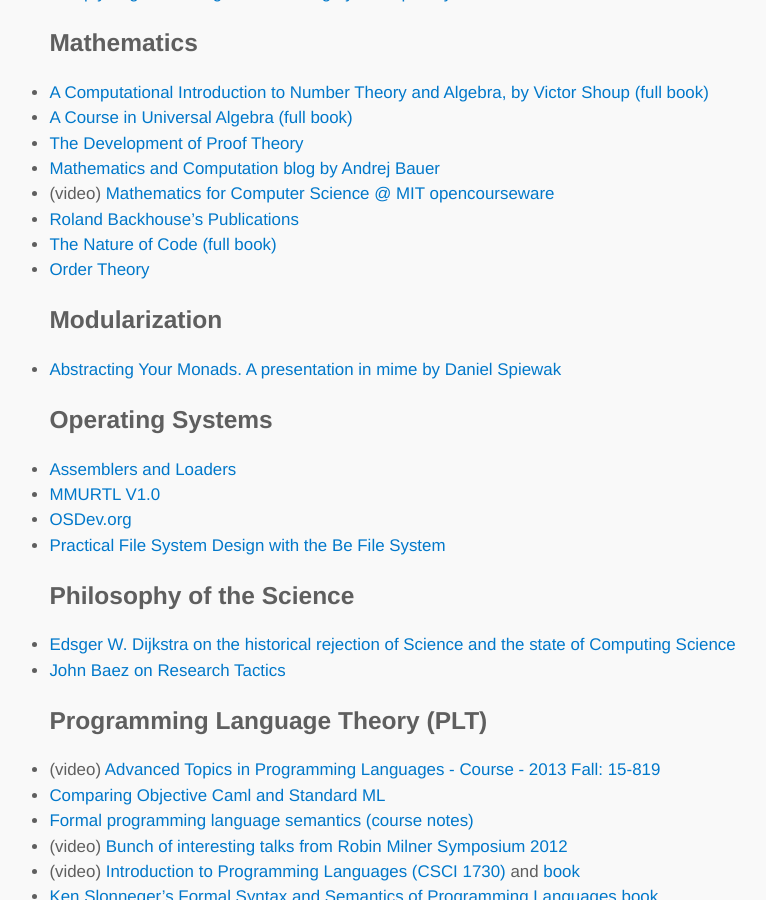
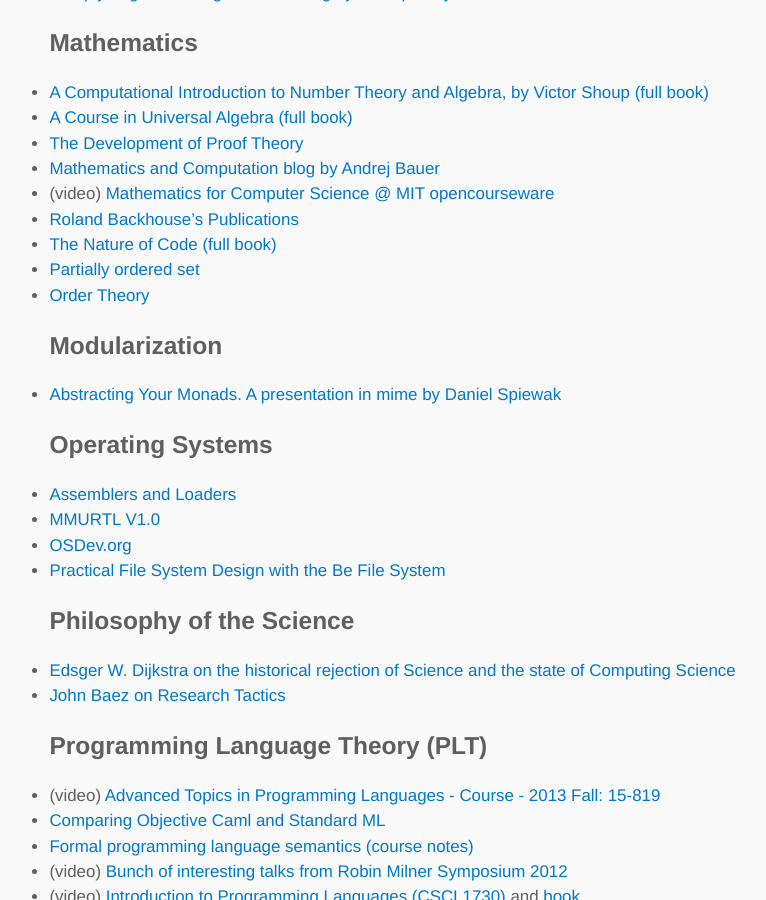
Before and after one commit to lambdatoast/lambdatoast.github.com, a Jekyll site: the page built from cs-resources/index.md, in a window 1280 px wide and 900 px high, scrolled down 4755 px. Shown: the whole window, without its empty margins (200-966 px from the left). Built offline with Jekyll 4.4.1, drawn with Linux system fonts in a browser that asks for light colours.

Commit message:
Add link to a Partially order set article from Princeton website.

```diff
--- a/cs-resources/index.md
+++ b/cs-resources/index.md
@@ -156,6 +156,7 @@
   - (video) [Mathematics for Computer Science @ MIT opencourseware](http://ocw.mit.edu/courses/electrical-engineering-and-computer-science/6-042j-mathematics-for-computer-science-fall-2010/)
   - [Roland Backhouse's Publications](http://www.cs.nott.ac.uk/~rcb/papers/papers.html)
   - [The Nature of Code (full book)](http://natureofcode.com/)
+  - [Partially ordered set](https://www.princeton.edu/~achaney/tmve/wiki100k/docs/Partially_ordered_set.html)
   - [Order Theory](http://en.wikipedia.org/wiki/Order_theory)
 ## Modularization
   - [Abstracting Your Monads. A presentation in mime by Daniel Spiewak](https://dl.dropboxusercontent.com/u/1679797/ScalaSyd/presentation.scala)
```
